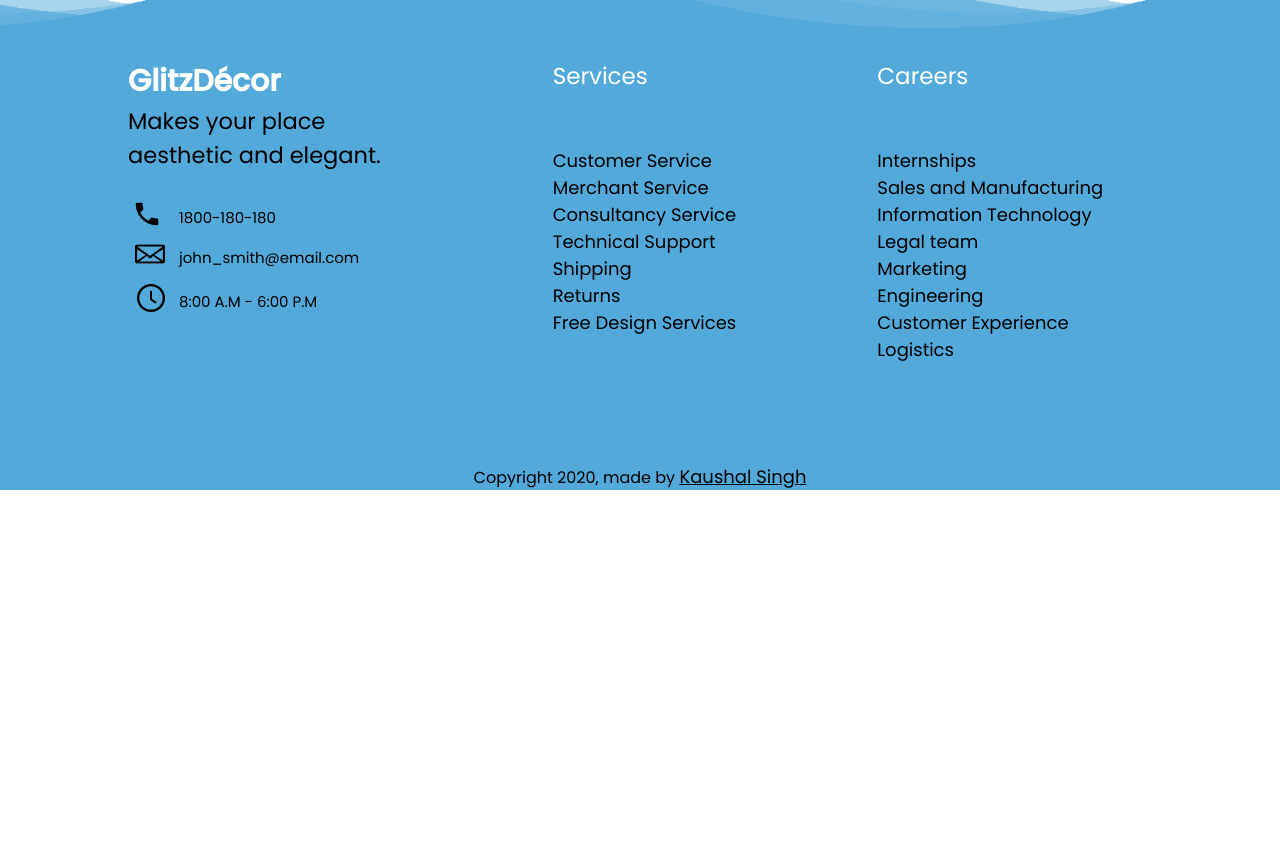
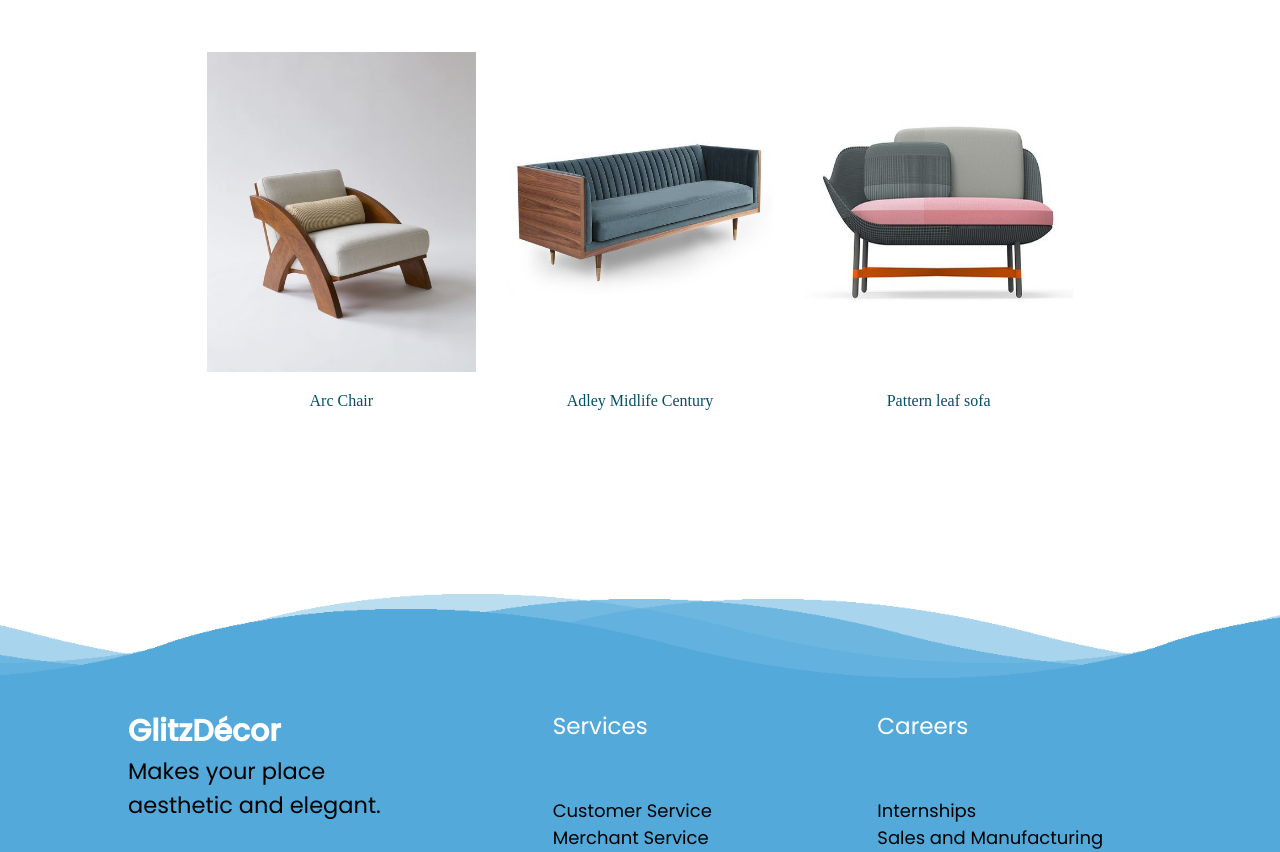
Before and after one commit to kaushalfeb/GlitzDecor, a plain HTML site: page catalogue.html in a window 1280 px wide. Shown: the part 2216-3068 px from the top of the page. Before the commit the page ends 2706 px from the top, so only its background shows below. Drawn offline with Linux system fonts and the light colour scheme.

Commit message:
Adding items in catalogue

```diff
--- a/catalogue.html
+++ b/catalogue.html
@@ -149,8 +149,42 @@
 			</div>
 	  		</div>
 
+
+
+
+
+	<br>
+
+	 <div class="listing">
+		<div class="postOne">
+			<div class="preview">
+				<img src="./pics/Arc_Chair.jpg" alt="Arc Chair image">
+			</div>
+			<div class="subtopic">
+			<a href="#">Arc Chair</a>
+			</div>
+		</div>
+		<div class="postTwo">
+			<div class="preview">
+				<img src="./pics/Adley.jpg">
+			</div>
+			<div class="subtopic"><a href="#">Adley Midlife Century</a></div>
+		</div>
+		<div class="postThree">
+			<div class="preview">
+				<img src="./pics/Pattern.jpg"></div>
+			<div class="subtopic"><a href="#">Pattern leaf sofa</a></div>
+			</div>
+	  		</div>
+
 		</div>
 	</div>
+
+	<br><br><br><br><br><br><br><br><br><br><br><br><br>
+
+	<br><br><br><br><br><br><br><br><br><br><br><br><br>
+
+
 	<br><br><br><br><br><br><br><br><br><br><br><br><br>
 
 	<br><br><br><br><br><br><br><br><br><br><br><br><br>
```
Also changed, not shown: pics/Adley.jpg (added), pics/Arc_Chair.jpg (added), pics/Pattern.jpg (added).
